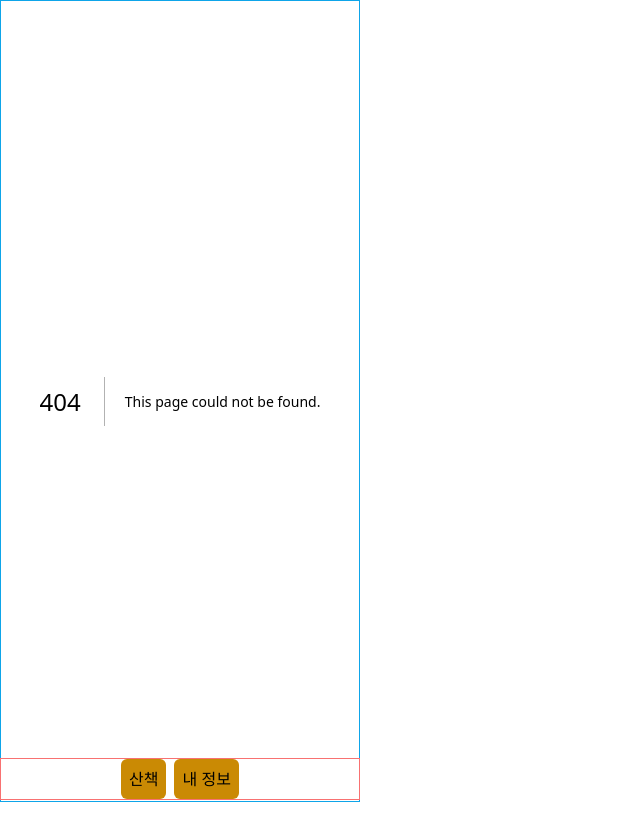
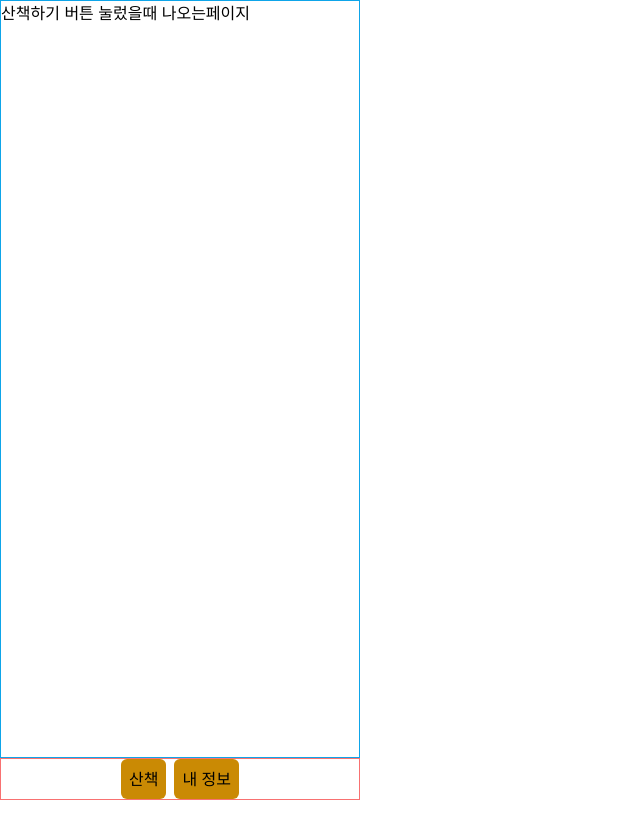
Before and after one commit to dangdangwalk/dangdang-walk, a Next.js app in the folder frontend/: page /walk in a window 1280 px wide. Before the commit this address had no page. Shown: the top 840 px of the page, without its empty margins (0-640 px from the left). After the commit the page ends 800 px from the top, so only its background shows below. Built offline with nearby package versions, Linux system fonts and the light colour scheme.

Commit message:
feat: 산책중 페이지 라우팅

```diff
--- /dev/null
+++ b/frontend/src/app/walk/page.tsx
@@ -0,0 +1,5 @@
+import React from 'react';
+
+export default async function WalkPage() {
+    return <div>산책하기 버튼 눌렀을때 나오는페이지</div>;
+}
```
